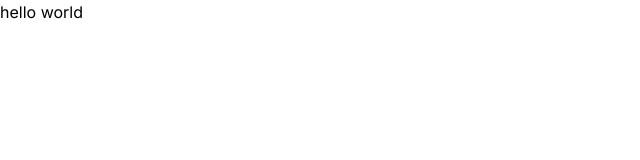
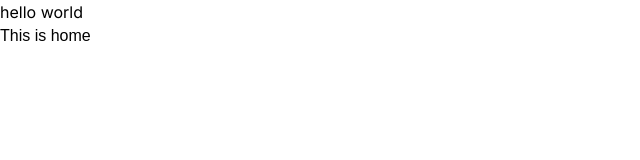
Before and after one commit to maxellmilay/gayang-mingor, a Next.js app: page / in a window 1280 px wide. Shown: the top 160 px of the page, without its empty margins (0-640 px from the left). Built offline with nearby package versions, Linux system fonts and the light colour scheme.

Commit message:
[Setup][Maxell] added css import for gothic font

```diff
--- a/src/app/fonts/gothic.css
+++ b/src/app/fonts/gothic.css
@@ -0,0 +1,55 @@
+@font-face {
+  font-family: "Gothic";
+  src: url("/fonts/GothamBold.ttf") format("truetype");
+  font-weight: 700;
+  font-style: normal;
+}
+
+@font-face {
+  font-family: "Gothic";
+  src: url("/fonts/GothamBoldItalic.ttf") format("truetype");
+  font-weight: 700;
+  font-style: italic;
+}
+
+@font-face {
+  font-family: "Gothic";
+  src: url("/fonts/GothamLight.ttf") format("truetype");
+  font-weight: 300;
+  font-style: normal;
+}
+
+@font-face {
+  font-family: "Gothic";
+  src: url("/fonts/GothamLightItalic.ttf") format("truetype");
+  font-weight: 300;
+  font-style: italic;
+}
+
+@font-face {
+  font-family: "Gothic";
+  src: url("/fonts/GothamBook.ttf") format("truetype");
+  font-weight: 400;
+  font-style: normal;
+}
+
+@font-face {
+  font-family: "Gothic";
+  src: url("/fonts/GothamBookItalic.ttf") format("truetype");
+  font-weight: 400;
+  font-style: italic;
+}
+
+@font-face {
+  font-family: "Gothic";
+  src: url("/fonts/GothamMedium.ttf") format("truetype");
+  font-weight: 500;
+  font-style: normal;
+}
+
+@font-face {
+  font-family: "Gothic";
+  src: url("/fonts/GothamMediumItalic.ttf") format("truetype");
+  font-weight: 500;
+  font-style: italic;
+}
--- a/src/app/globals.css
+++ b/src/app/globals.css
@@ -2,7 +2,7 @@
 @tailwind components;
 @tailwind utilities;
 
-@import url("../app/fonts/gothic.css");
+@import url("./fonts/gothic.css");
 
 :root {
   --foreground-rgb: 0, 0, 0;
@@ -22,3 +22,7 @@ body {
   color: black;
   background: white;
 }
+
+.font-gothic {
+  font-family: "Gothic", sans-serif;
+}
--- a/src/app/layout.tsx
+++ b/src/app/layout.tsx
@@ -17,8 +17,10 @@ export default function RootLayout({
 }) {
   return (
     <html lang="en">
-      <Header />
-      <body className={inter.className}>{children}</body>
+      <body className={inter.className}>
+        <Header />
+        {children}
+      </body>
     </html>
   );
 }
--- a/src/app/page.tsx
+++ b/src/app/page.tsx
@@ -1,7 +1,7 @@
 import React from "react";
 
 const HomePage = () => {
-  return <div></div>;
+  return <div className="font-gothic font-extralight">This is home</div>;
 };
 
 export default HomePage;
```
Also changed, not shown: public/fonts/GothamMedium_1.ttf (deleted).
